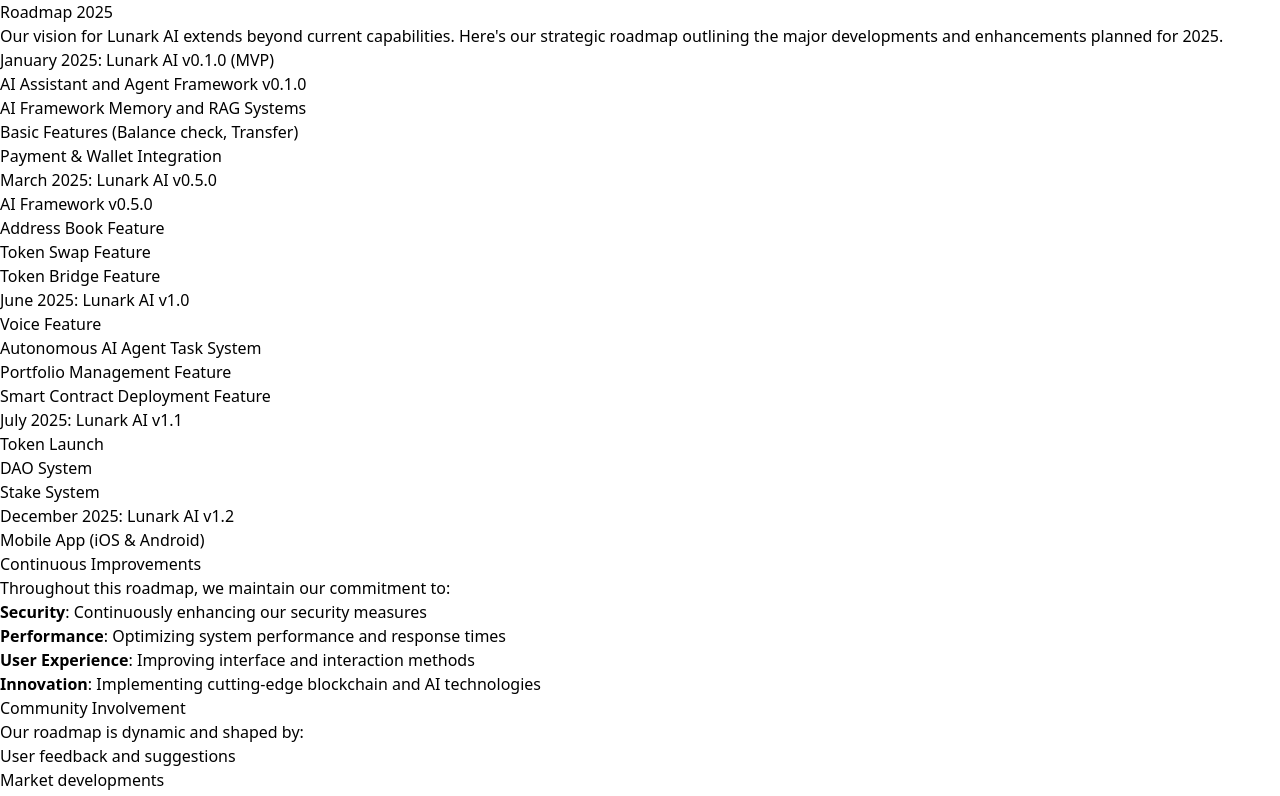
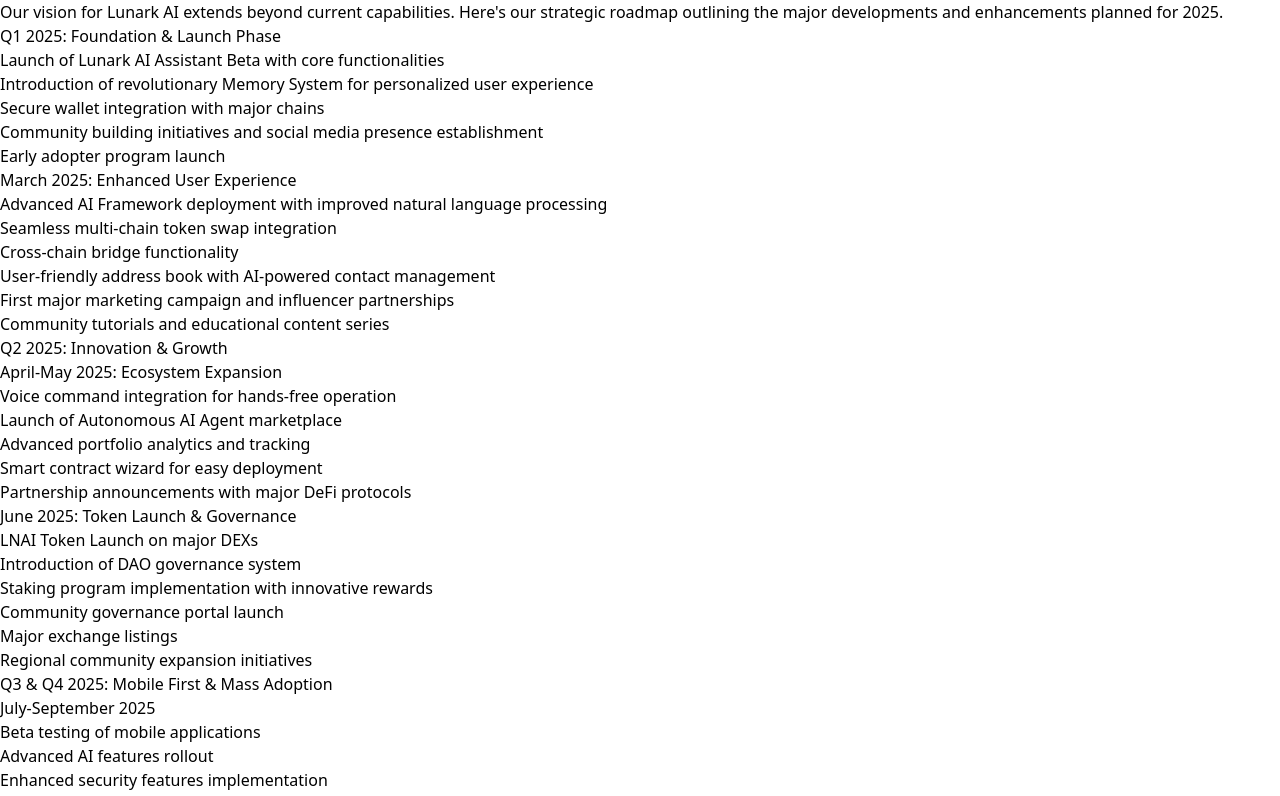
Before and after one commit to lunarkaiorg/lunarkai-docs, a Next.js app: page /roadmap in a window 1280 px wide. Shown: the top 796 px of the page. Built offline with nearby package versions, Linux system fonts and the light colour scheme.

Commit message:
Update roadmap

```diff
--- a/pages/roadmap.mdx
+++ b/pages/roadmap.mdx
@@ -1,37 +1,59 @@
-# Roadmap 2025
-
 Our vision for Lunark AI extends beyond current capabilities. Here's our strategic roadmap outlining the major developments and enhancements planned for 2025.
 
-## January 2025: Lunark AI v0.1.0 (MVP)
+## Q1 2025: Foundation & Launch Phase
 
-- AI Assistant and Agent Framework v0.1.0
-- AI Framework Memory and RAG Systems
-- Basic Features (Balance check, Transfer)
-- Payment & Wallet Integration
+- Launch of Lunark AI Assistant Beta with core functionalities
+- Introduction of revolutionary Memory System for personalized user experience
+- Secure wallet integration with major chains
+- Community building initiatives and social media presence establishment
+- Early adopter program launch
 
-## March 2025: Lunark AI v0.5.0
+### March 2025: Enhanced User Experience
 
-- AI Framework v0.5.0
-- Address Book Feature
-- Token Swap Feature
-- Token Bridge Feature
+- Advanced AI Framework deployment with improved natural language processing
+- Seamless multi-chain token swap integration
+- Cross-chain bridge functionality
+- User-friendly address book with AI-powered contact management
+- First major marketing campaign and influencer partnerships
+- Community tutorials and educational content series
 
-## June 2025: Lunark AI v1.0
+## Q2 2025: Innovation & Growth
 
-- Voice Feature
-- Autonomous AI Agent Task System
-- Portfolio Management Feature
-- Smart Contract Deployment Feature
+### April-May 2025: Ecosystem Expansion
 
-## July 2025: Lunark AI v1.1
+- Voice command integration for hands-free operation
+- Launch of Autonomous AI Agent marketplace
+- Advanced portfolio analytics and tracking
+- Smart contract wizard for easy deployment
+- Partnership announcements with major DeFi protocols
 
-- Token Launch
-- DAO System
-- Stake System
+### June 2025: Token Launch & Governance
 
-## December 2025: Lunark AI v1.2
+- LNAI Token Launch on major DEXs
+- Introduction of DAO governance system
+- Staking program implementation with innovative rewards
+- Community governance portal launch
+- Major exchange listings
+- Regional community expansion initiatives
 
-- Mobile App (iOS & Android)
+## Q3 & Q4 2025: Mobile First & Mass Adoption
+
+### July-September 2025
+
+- Beta testing of mobile applications
+- Advanced AI features rollout
+- Enhanced security features implementation
+- Strategic partnerships with major Web3 projects
+- Regional meetups and community events
+- Ecosystem grants program launch
+
+### October-December 2025
+
+- Official mobile app launch for iOS and Android
+- Integration with major DeFi protocols
+- Advanced portfolio management tools
+- AI-powered market analysis features
+- Global marketing campaign
 
 ## Continuous Improvements
 
```
